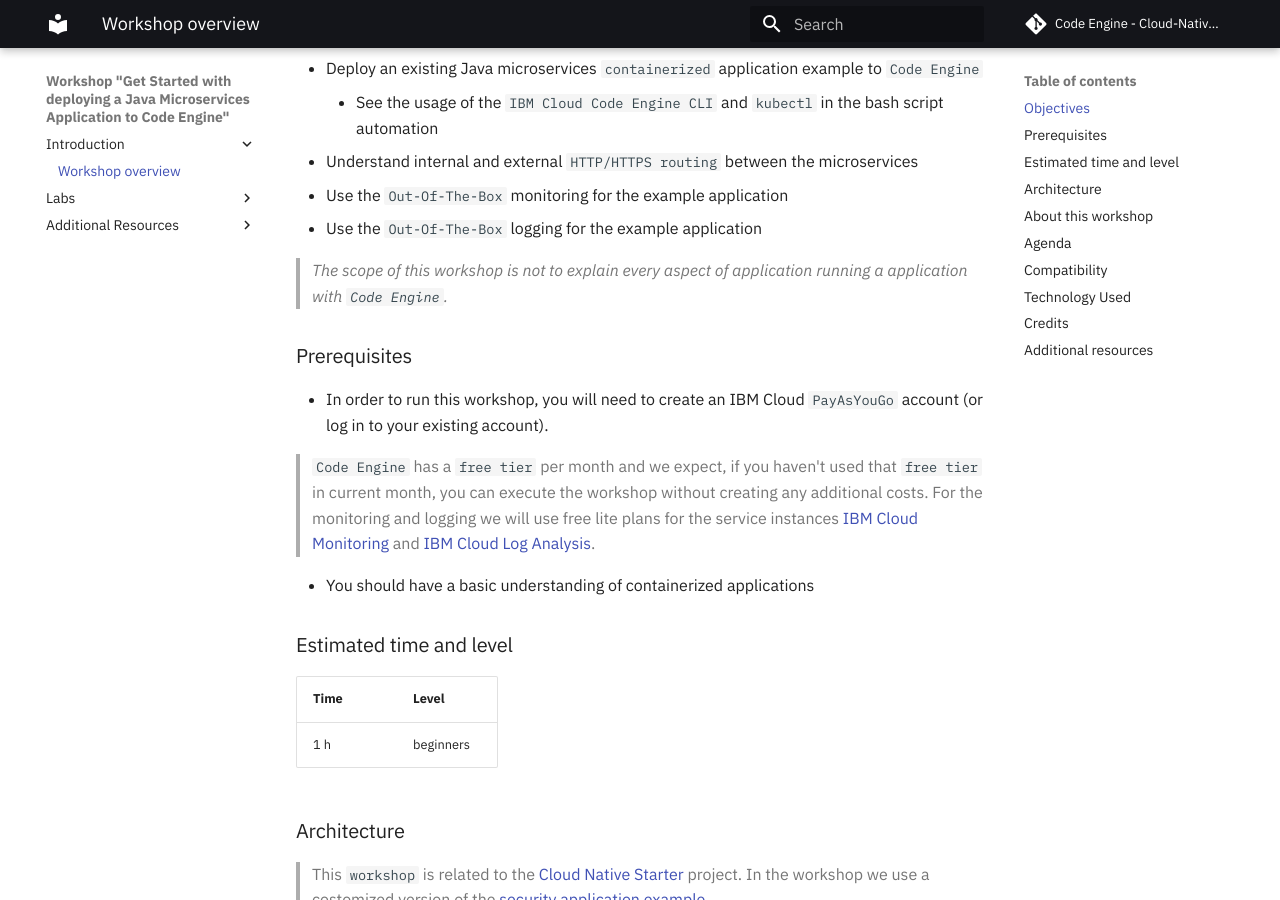
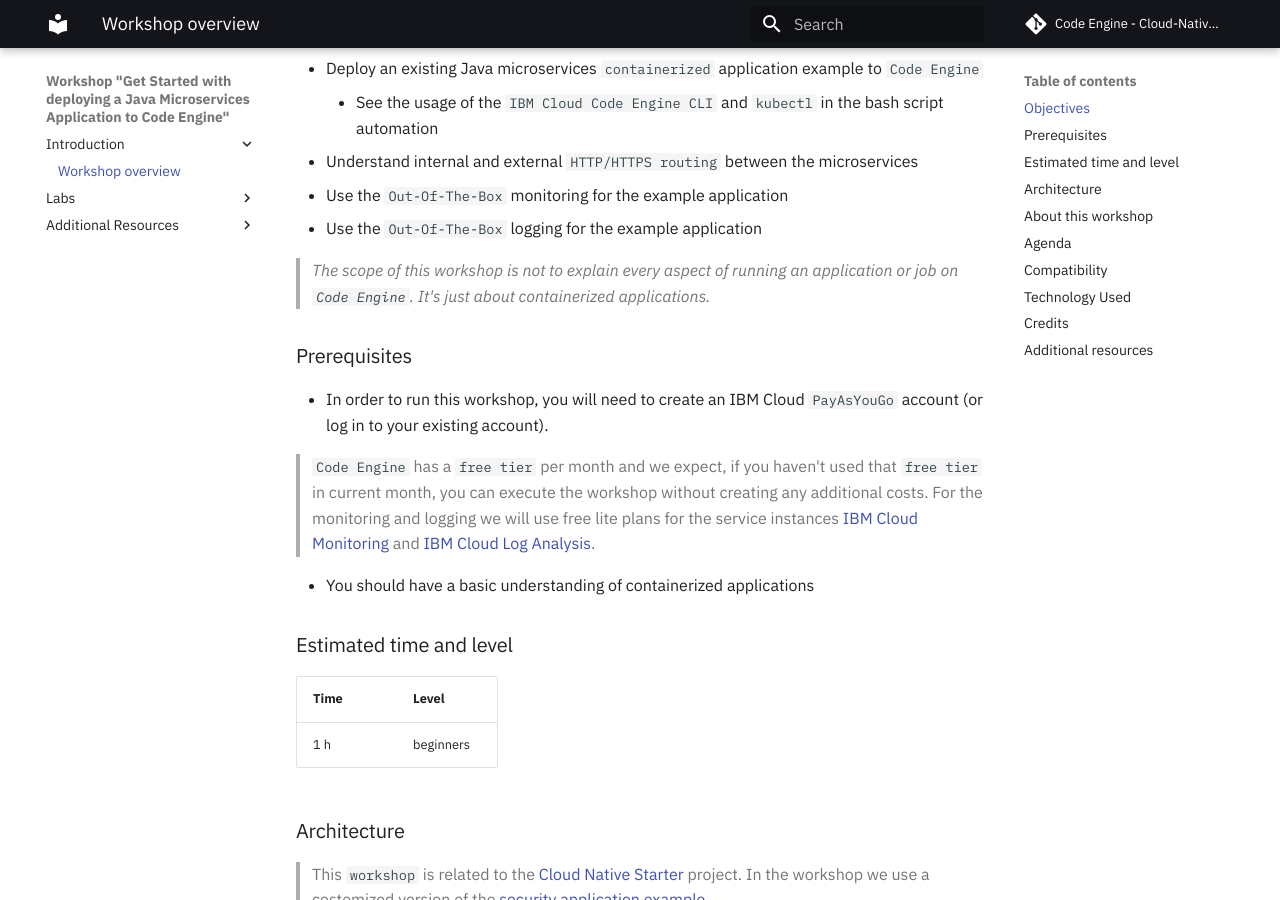
Before and after one commit to thomassuedbroecker/ce-cns-problem, an MkDocs documentation site: the page built from documentation/README.md, in a window 1280 px wide and 900 px high, scrolled down 310 px. Built offline with MkDocs 1.6.1 and Material for MkDocs 9.7.7, drawn with Linux system fonts in a browser that asks for light colours; comment, search, counter and statistics services are not loaded.

Commit message:
update workshop

```diff
--- a/documentation/README.md
+++ b/documentation/README.md
@@ -14,7 +14,7 @@
   * Use the `Out-Of-The-Box` monitoring for the example application
   * Use the `Out-Of-The-Box` logging for the example application
 
-> _The scope of this workshop is not to explain every aspect of application running a application with `Code Engine`._
+> _The scope of this workshop is not to explain every aspect of running an application or job on `Code Engine`. It's just about containerized applications._
 
 ### Prerequisites
 
```
